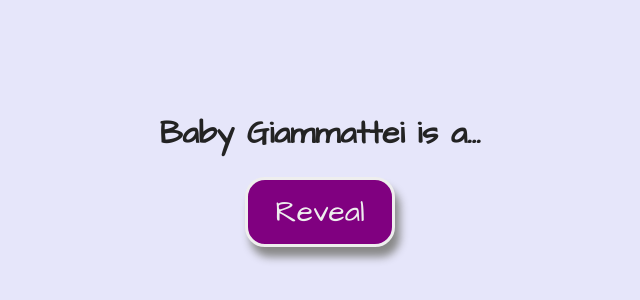
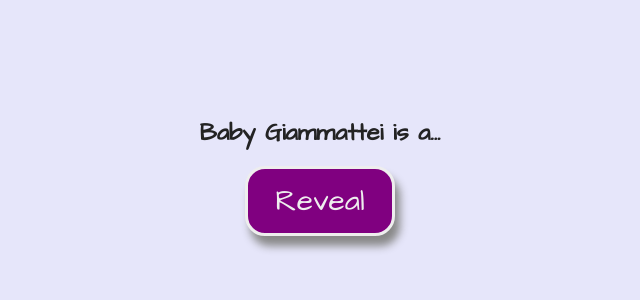
Before and after one commit to philgiammattei/giammattei-baby-reveal, an Angular app: page / in a window 1280 px wide. Shown: the part 90-390 px from the top of the page, without its empty margins (320-960 px from the left). Built offline with nearby package versions, Linux system fonts and the light colour scheme.

Commit message:
h1 styles

```diff
--- a/src/app/app.component.scss
+++ b/src/app/app.component.scss
@@ -8,6 +8,8 @@
 
   h1 {
     color: #232323;
+    text-align: center;
+    font-size: 1.5rem;
   }
 
   button {
```
